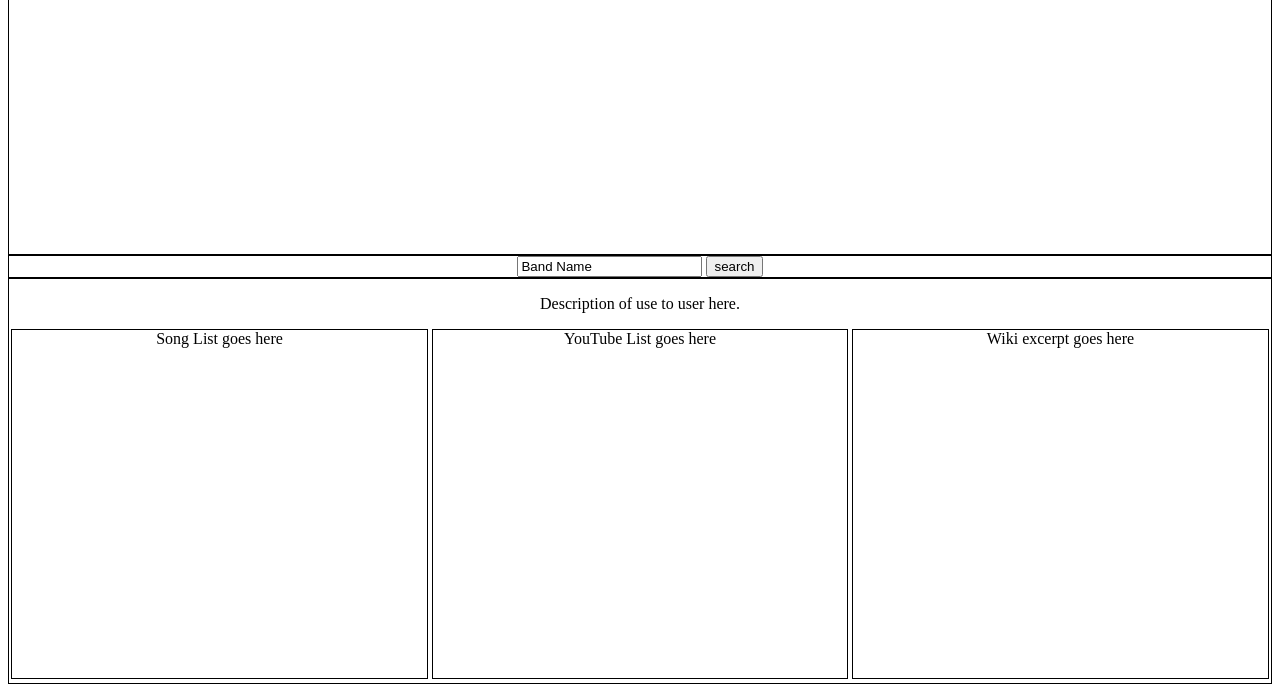
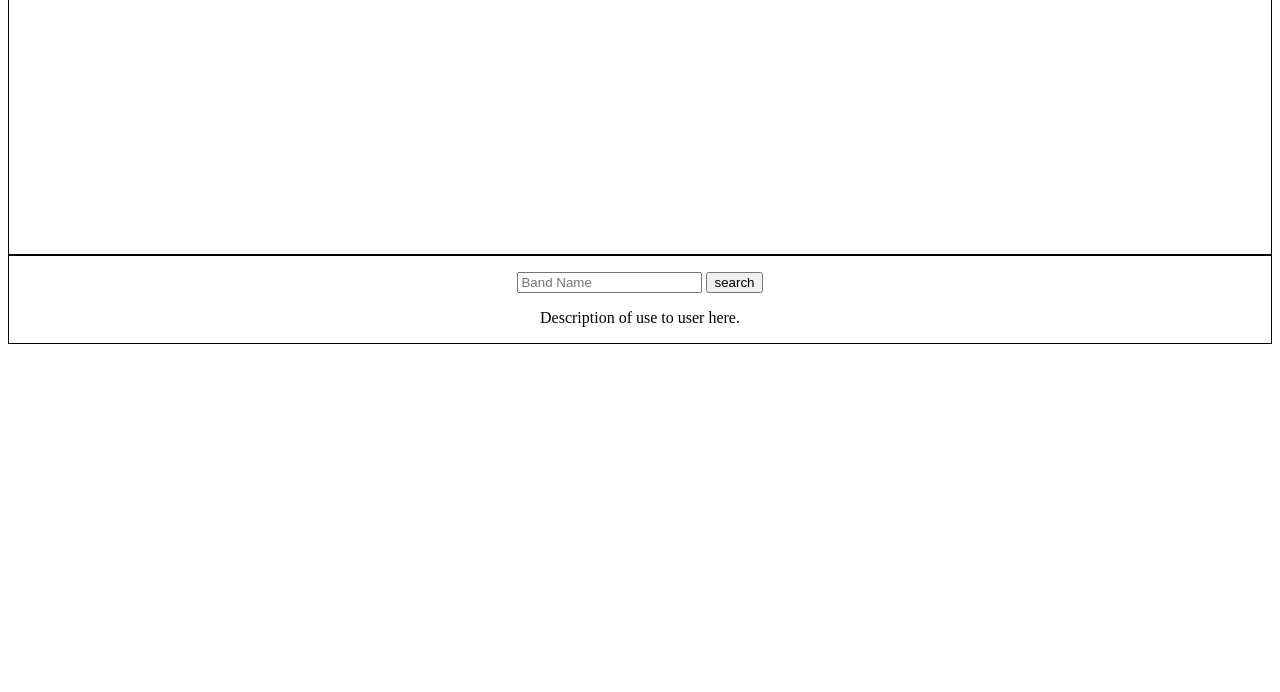
Before and after one commit to steve2482/Garage-, a plain HTML site: page index.html in a window 1280 px wide. Shown: the part 253-945 px from the top of the page. After the commit the page ends 800 px from the top, so only its background shows below. Drawn offline with nearby package versions, Linux system fonts and the light colour scheme.

Commit message:
changed search bar placeholder

```diff
--- a/index.html
+++ b/index.html
@@ -13,27 +13,28 @@
 
 		<section class="container form">
 			<form id="search">
-				<input id="user-request" type="text" name="search" value="Band Name">
+				<input id="user-request" type="text" name="search" placeholder="Band Name">
 				<input id="search-button" type="submit" value="search">
 			</form>
+			<p class="">
+			Description of use to user here.
+			</p>
 		</section>
 
 		<section class="container results">
-			<p class="description">
-			Description of use to user here.
-			</p>
 			<article class="result-collum" id="song-list">
-			Song List goes here
+			<p>Learn to play their songs</p>
 				<ul class="songs">
 				</ul>
 			</article>
 			<article class="result-collum" id="youtube-list">
-			YouTube List goes here
+			<p>Learn to look like them on stage</p>
 				<p class="videos">
 				</p>
 			</article>
 			<article class="result-collum" id="wiki">
-			Wiki excerpt goes here
+			<p>Learn how they became one of your favorite bands</p>
+			<p class="wiki-article"></p>
 			</article>
 		</section>
 
--- a/styles/style.css
+++ b/styles/style.css
@@ -25,6 +25,14 @@
 	padding-top: 100px;
 }
 
+#search {
+	padding-top: 16px;
+}
+
+.results {
+	display: none;
+}
+
 .result-collum {
 	display: inline-block;
 	width: 33%;
```
